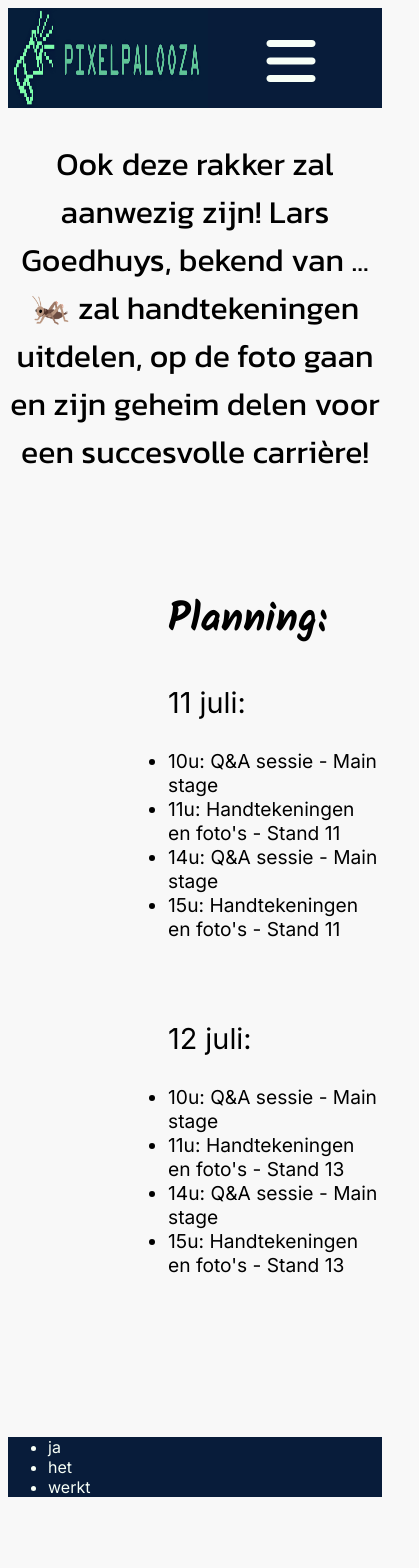
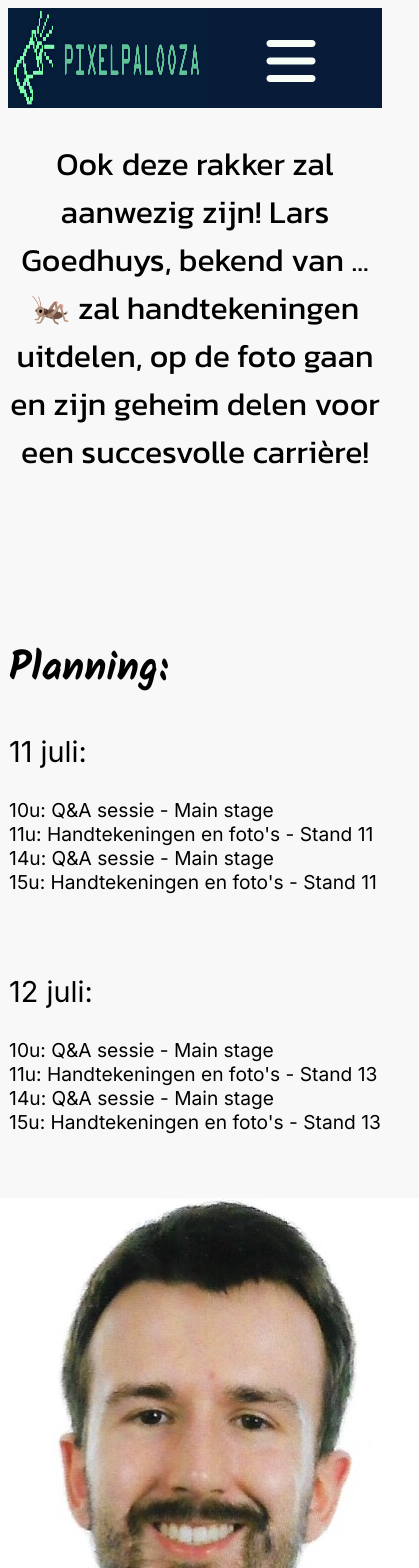
Before and after one commit to GlupekEJ/GameEvent, an Angular app in the folder Client/: page /bezoek-Lars in a window 390 px wide. Shown: the top 1568 px of the page, 419 px wide, since content can reach past the window. Before the commit the page ends 1513 px from the top, so only its background shows below. Built offline with nearby package versions, Linux system fonts and the light colour scheme.

Commit message:
foto Lars + responsiviteit bezoek Lars pagina

```diff
--- a/Client/src/app/bezoek-lars/bezoek-lars.component.css
+++ b/Client/src/app/bezoek-lars/bezoek-lars.component.css
@@ -9,7 +9,7 @@
 
 main {
     margin: auto;
-    max-width: 92rem;
+    max-width: 80rem;
 
 }
 
@@ -37,16 +37,27 @@ main {
     font-size: 1.8rem;
 }
 
-.titel_planning {
-    margin-top: 7rem;
-    padding-left: 10rem;
-}
+
 
 li {
     font-size: 1.2rem;
 }
 
 .planning {
-    padding-left: 10rem;
+
     margin-bottom: 10rem;
+    display: flex;
+    justify-content: space-evenly;
+    margin-top: 8rem;
+    align-items: center;
 }
+
+img {
+    margin-top: 3rem;
+}
+
+@media screen and (max-width: 60rem) {
+    .planning {
+        flex-direction: column;
+    }
+}
--- a/Client/src/app/bezoek-lars/bezoek-lars.component.html
+++ b/Client/src/app/bezoek-lars/bezoek-lars.component.html
@@ -5,9 +5,11 @@
     succesvolle carrière!
   </p>
 
-  <h2 class="titel_planning">Planning:</h2>
+
 
   <section class="planning">
+    <article>
+      <h2 class="titel_planning">Planning:</h2>
       <ul class="juli1">
         <p class="datum">11 juli:</p>
         <li>10u: Q&A sessie - Main stage</li>
@@ -22,5 +24,10 @@
         <li>14u: Q&A sessie - Main stage</li>
         <li>15u: Handtekeningen en foto's - Stand 13</li>
       </ul>
+    </article>
+
+    <article>
+      <img src="assets/images/LARS.jpg" alt="" />
+    </article>
   </section>
 </main>
```
Also changed, not shown: Client/src/assets/images/LARS.jpg (added). Lines whose indentation alone changed are shown as unchanged.
